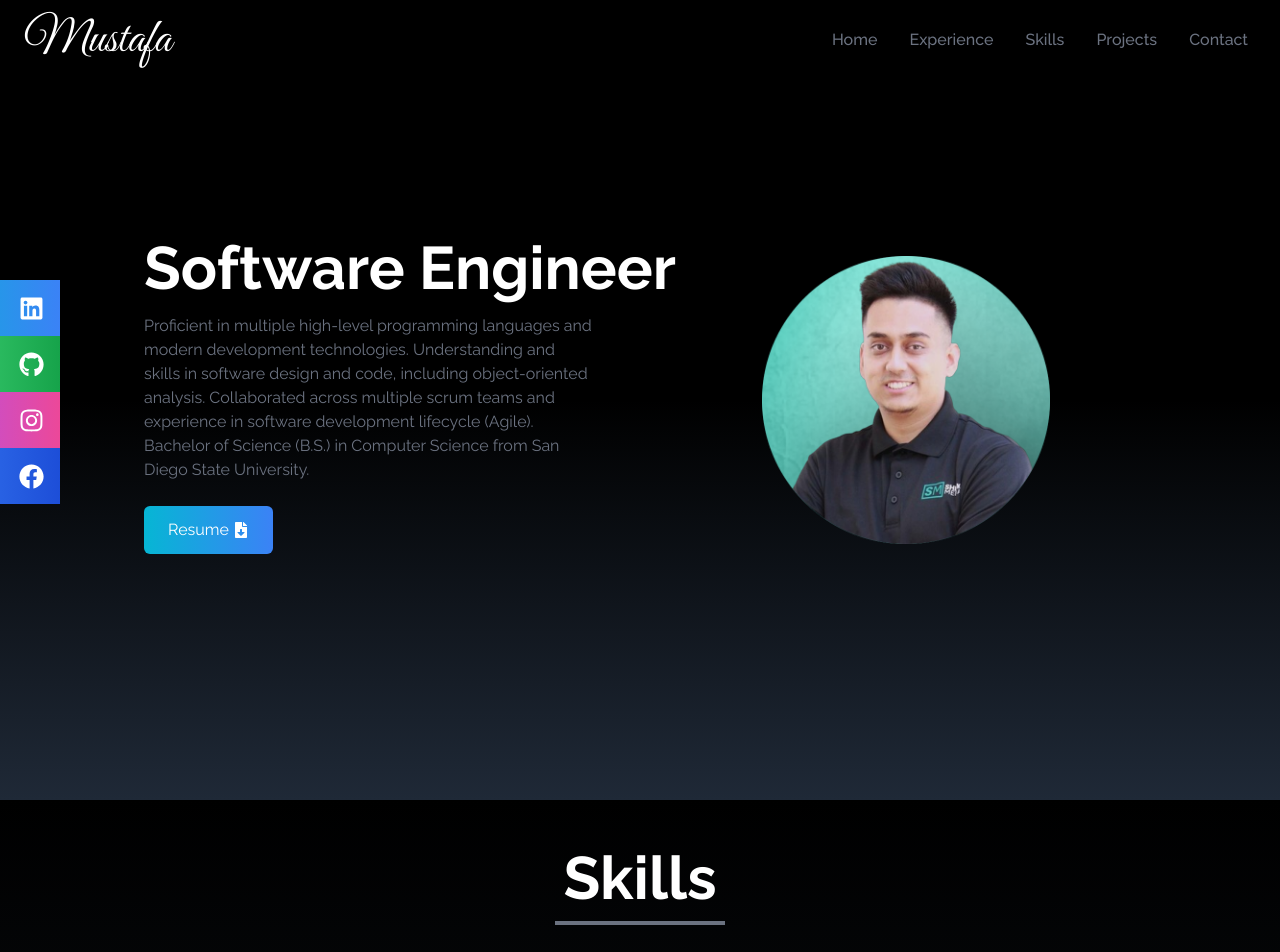
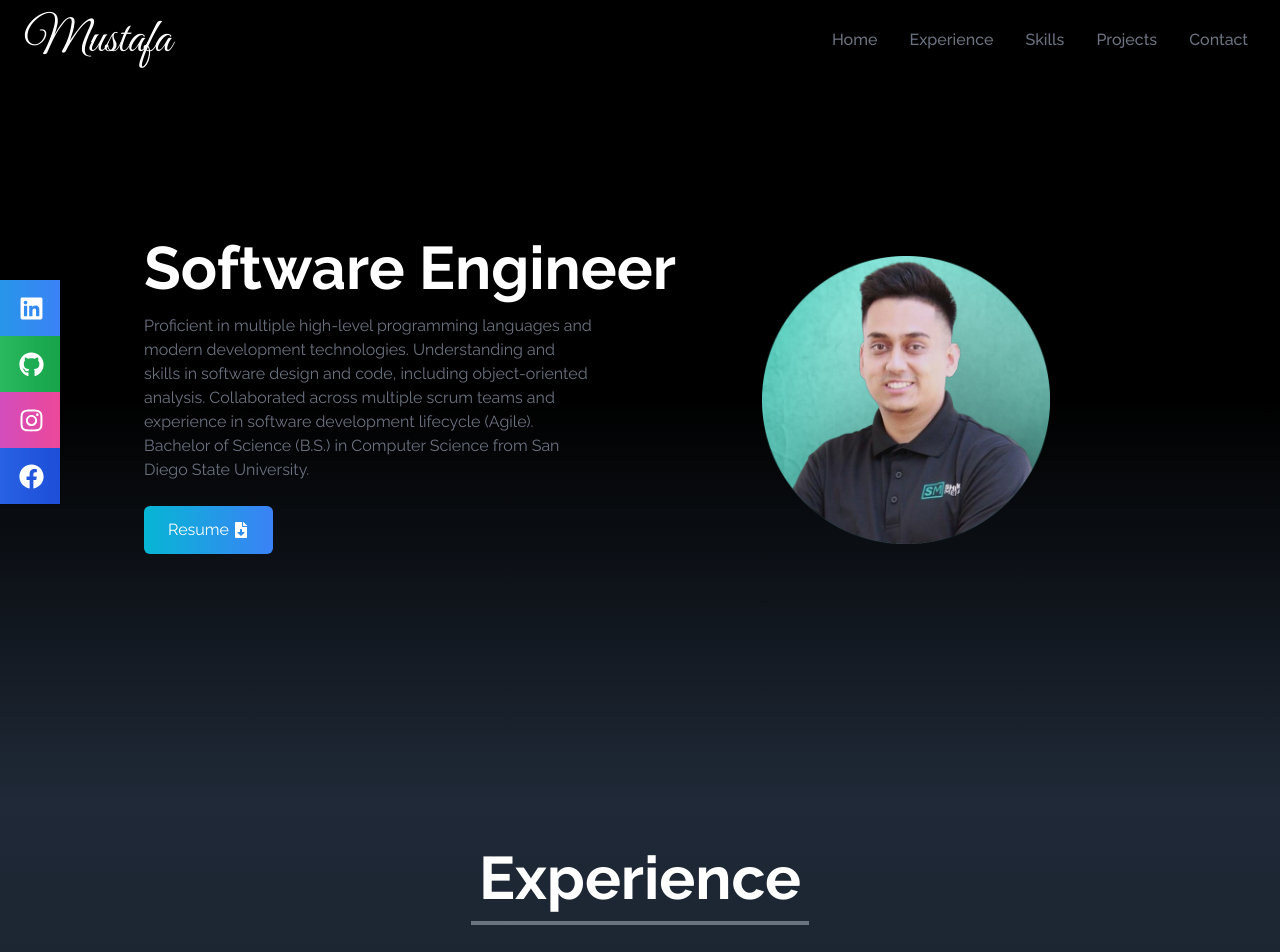
Before and after one commit to mhayeri/Portfolio-Website, a React (Create React App) app: page / in a window 1280 px wide. Shown: the top 952 px of the page. Built offline with nearby package versions, Linux system fonts and the light colour scheme.

Commit message:
Added experience component to App

```diff
--- a/src/App.js
+++ b/src/App.js
@@ -1,6 +1,7 @@
 import Navbar from "./components/Navbar";
 import Home from "./components/Home";
 import SocialLinks from "./components/SocialLinks";
+import Experience from "./components/Experience";
 import Skills from "./components/Skills";
 import Projects from "./components/Projects";
 import Contact from "./components/Contact";
@@ -11,6 +12,7 @@ function App() {
             <Navbar />
             <Home />
             <SocialLinks />
+            <Experience />
             <Skills />
             <Projects />
             <Contact />
```
